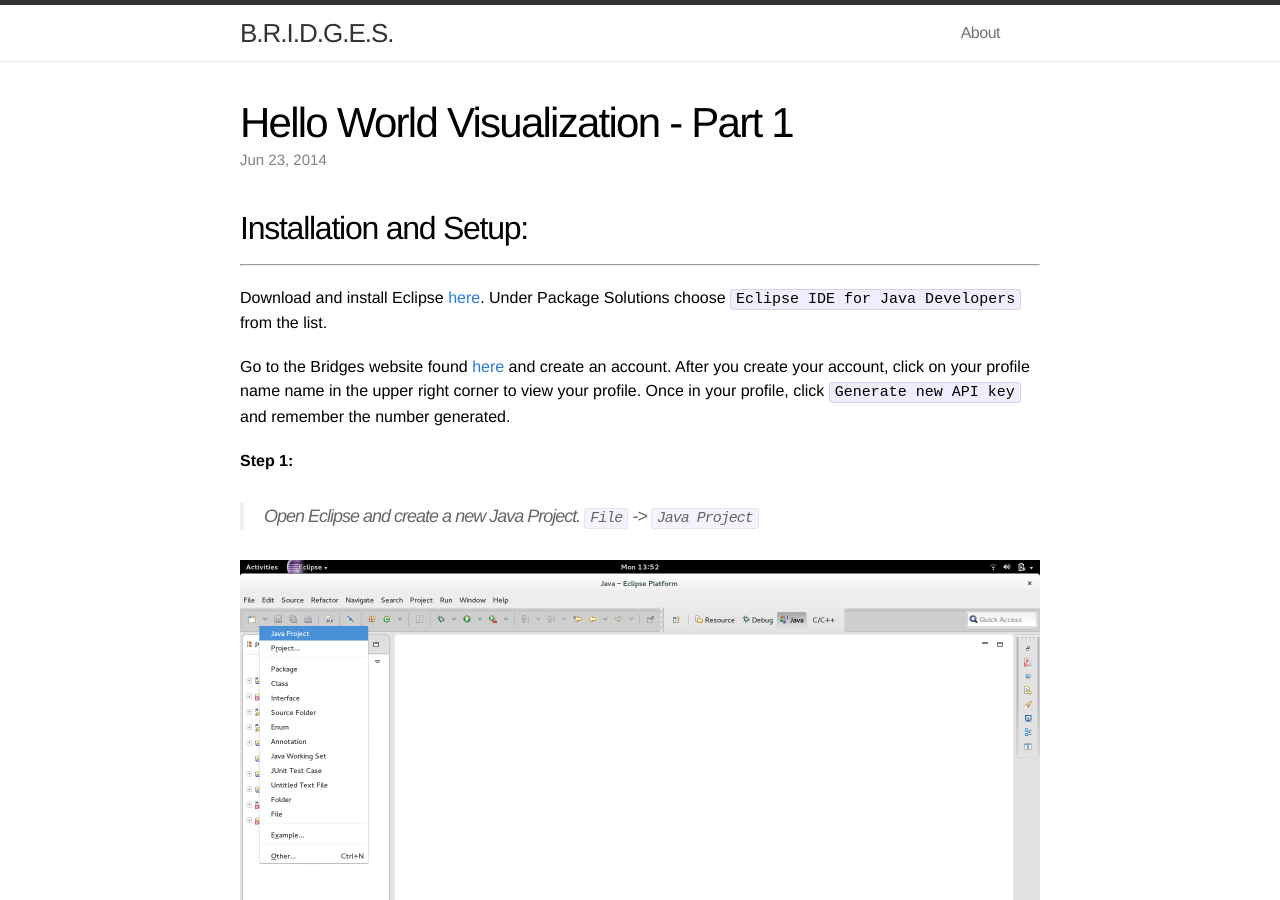
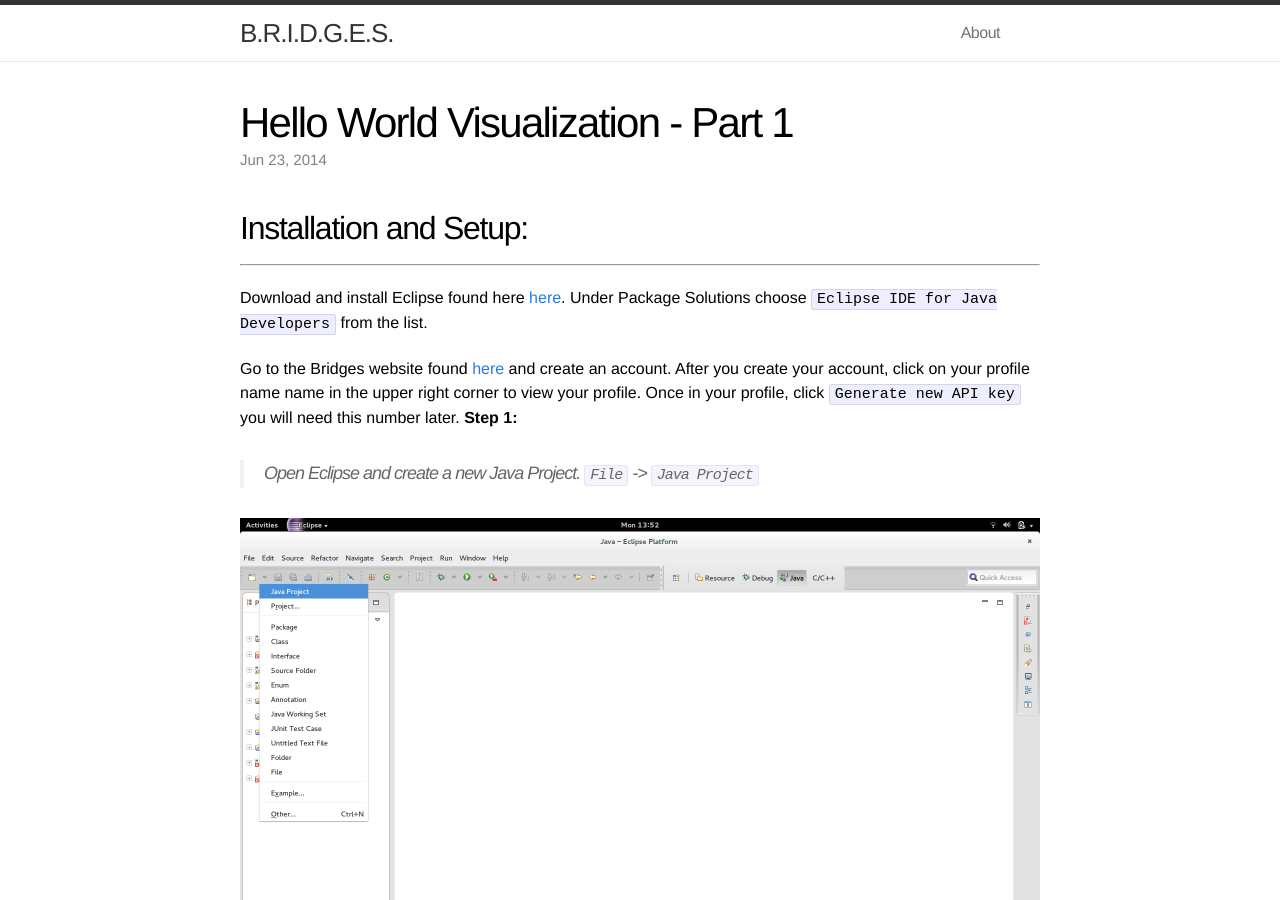
Before and after one commit to Dismembered/Dismembered.github.io, a Jekyll site: the page built from _posts/2014-06-23-HelloWorld-Tutorial_part1.markdown, in a window 1280 px wide and 900 px high. Built offline with Jekyll 4.4.1, drawn with Linux system fonts in a browser that asks for light colours.

Commit message:
Update 2014-06-23-HelloWorld-Tutorial_part1.markdown

```diff
--- a/_posts/2014-06-23-HelloWorld-Tutorial_part1.markdown
+++ b/_posts/2014-06-23-HelloWorld-Tutorial_part1.markdown
@@ -9,10 +9,9 @@
 
 -----
 
-Download and install Eclipse [here](https://www.eclipse.org/downloads/index-java8.php). Under Package Solutions choose `Eclipse IDE for Java Developers` from the list.
+Download and install Eclipse found here [here](https://www.eclipse.org/downloads/index-java8.php). Under Package Solutions choose `Eclipse IDE for Java Developers` from the list.
 
-Go to the Bridges website found [here](http://bridges.cs.uncc.edu/login) and create an account. After you create your account, click on your profile name name in the upper right corner to view your profile. Once in your profile, click `Generate new API key` and remember the number generated.
-
+Go to the Bridges website found [here](http://bridges.cs.uncc.edu/login) and create an account. After you create your account, click on your profile name name in the upper right corner to view your profile. Once in your profile, click `Generate new API key` you will need this number later.
 **Step 1:**
 
 > Open Eclipse and create a new Java Project. `File` -> `Java Project`
```
